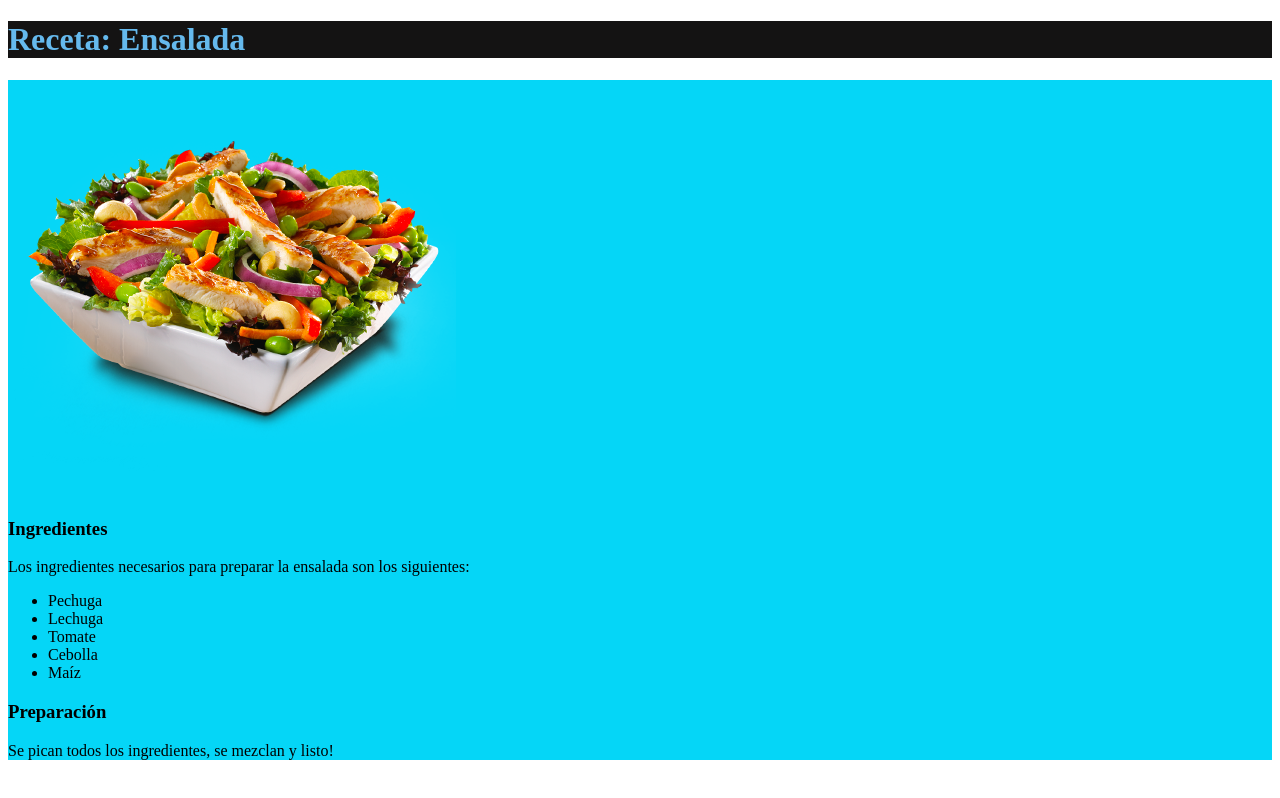
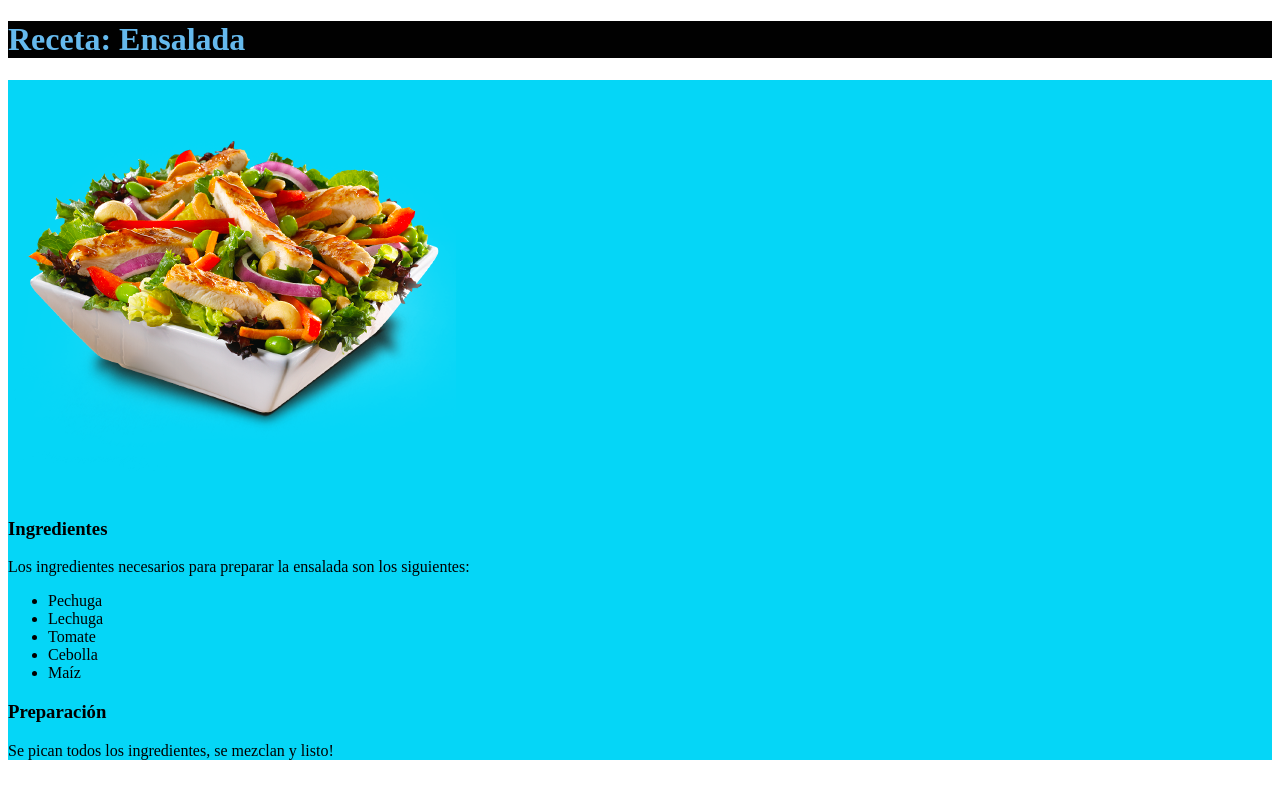
Before and after one commit to GithubAndres19/aspirantes-mir-html-y-css, a plain HTML site: page ejercicio1-html-y-css/index.html in a window 1280 px wide. Drawn offline with Linux system fonts and the light colour scheme.

```diff
--- a/ejercicio1-html-y-css/estilos.css
+++ b/ejercicio1-html-y-css/estilos.css
@@ -6,7 +6,7 @@
     background-color: #05d6f7;
 }
 header{
-    background-color: rgb(20, 19, 19);
+    background-color: rgb(1, 1, 1);
 }
 footer{
     background-color: rgb(212, 239, 3);
```
